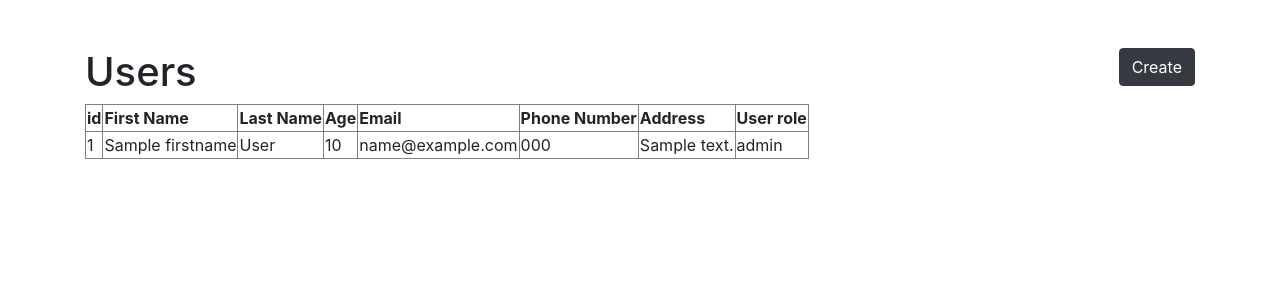
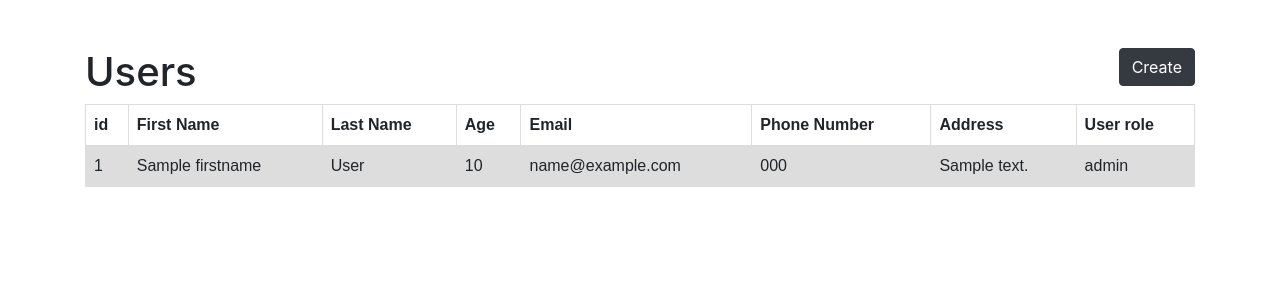
Before and after one commit to Rithurajmgclt/flaskProject, a Flask app: template templates/index.html in a window 1280 px wide. Shown: the part 56-356 px from the top of the page. Run offline with Flask 2, Linux system fonts and the light colour scheme; the template is opened without the code that fills it: most values are stand-ins (such as "Sample title", 1, 10 or a date in 2020); some libraries are stand-ins or nearby versions.

Commit message:
pageinatin in useradd

```diff
--- a/app.py
+++ b/app.py
@@ -16,29 +16,33 @@ app.run(debug=True)
 
 @app.route('/')
 def index():
-    current_page= int(request.args.get('page'))-1
-    print(current_page)
+    if request.args.get('page')!=None:
+
+        current_page= int(request.args.get('page'))-1
+    else:
+        current_page=0
+
     sql="SELECT * FROM users_table order by user_id desc limit %s,2"
-    values=(current_page,)
+    values = (current_page,)
     newcursor.execute(sql,values)
-    details=newcursor.fetchall()
+    details = newcursor.fetchall()
     newcursor.execute("SELECT count(*) total_rec FROM maindb.users_table")
-    page=newcursor.fetchone()
+    page = newcursor.fetchone()
     total_pages=int(page['total_rec']/2)  # no of items per page
-    return render_template("index.html",details=details,total_pages=total_pages)
+    return render_template("index.html",details=details,total_pages=total_pages,current_page=current_page)
 
 @app.route('/add_details',methods=['GET','POST'])
 def add_details():
 
-    if request.method=='POST':
-        firstname=escape (request.form['FirstName'])
-        lastname=escape(request.form['LastName'])
-        age=escape(request.form['Age'])
-        email=escape (request.form['Email'])
-        phonenumber=escape(request.form['PhoneNumber'])
-        address=escape(request.form['Address'])
-        userroles=escape(request.form['UserRoles'])
-        password=escape(request.form['Password'])
+    if request.method == 'POST':
+        firstname = escape (request.form['FirstName'])
+        lastname = escape(request.form['LastName'])
+        age = escape(request.form['Age'])
+        email = escape (request.form['Email'])
+        phonenumber = escape(request.form['PhoneNumber'])
+        address = escape(request.form['Address'])
+        userroles = escape(request.form['UserRoles'])
+        password = escape(request.form['Password'])
 
 
         sql=""" INSERT INTO users_table(firstname,lastname,age,email,phonenumber,address,userroles,password)
--- /dev/null
+++ b/static/style.css
@@ -0,0 +1,15 @@
+table {
+    font-family: arial, sans-serif;
+    border-collapse: collapse;
+    width: 100%;
+  }
+
+  td, th {
+    border: 1px solid #dddddd;
+    text-align: left;
+    padding: 8px;
+  }
+
+  tr:nth-child(even) {
+    background-color: #dddddd;
+  }
--- a/templates/index.html
+++ b/templates/index.html
@@ -36,7 +36,11 @@
     <nav aria-label="Page navigation example">
         <ul class="pagination">
             {% for n in range(total_pages) %}
-             <li class="page-item"><a class="page-link" href="?page={{n+1}}">{{n+1}}</a></li>
+                {% if current_page == n%}
+                    <li class="page-item active"><a class="page-link" href="?page={{n+1}}">{{n+1}}</a></li>
+                {% else %}
+                    <li class="page-item"><a class="page-link" href="?page={{n+1}}">{{n+1}}</a></li>
+                {% endif %}
             {% endfor %}
 
         </ul>
```
